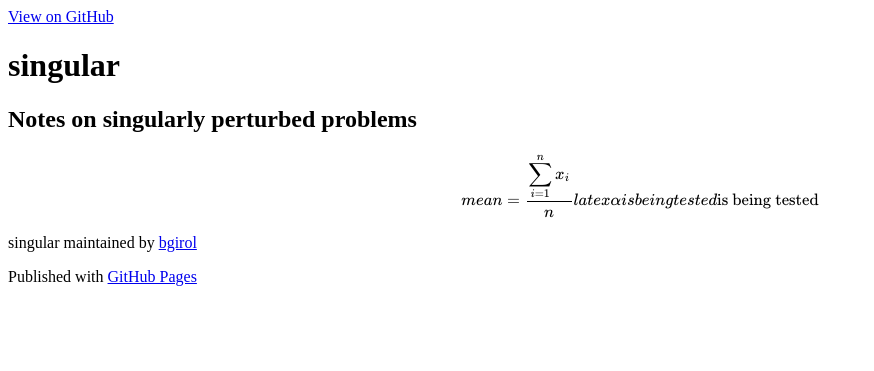
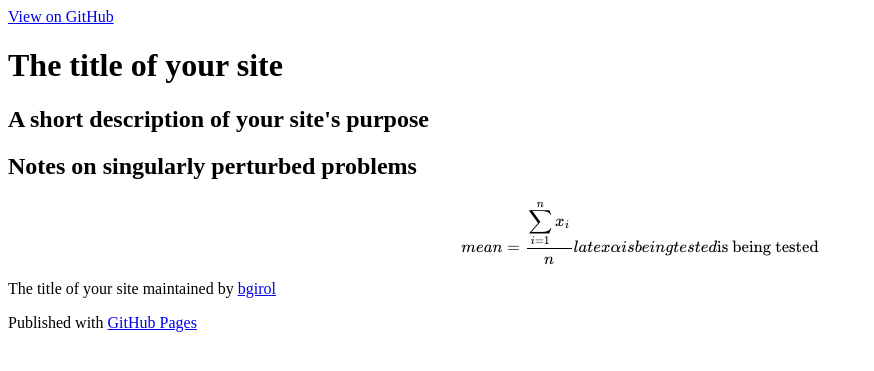
Before and after one commit to bgirol/singular, a Jekyll site: the page built from README.md, in a window 1280 px wide. Shown: the top 371 px of the page, without its empty margins (0-874 px from the left). Built offline with Jekyll 4.4.1, drawn with Linux system fonts in a browser that asks for light colours; our own code applies the rules of GitHub Pages for plain Markdown files; formulas are drawn with MathJax 3; a script that is not in the unit is left out; the repository's description, which GitHub fills in, is left out.

Commit message:
Update _config.yml

```diff
--- a/_config.yml
+++ b/_config.yml
@@ -1,2 +1,4 @@
 theme: jekyll-theme-slate
 mathjax: true
+title: [The title of your site]
+description: [A short description of your site's purpose]
```
